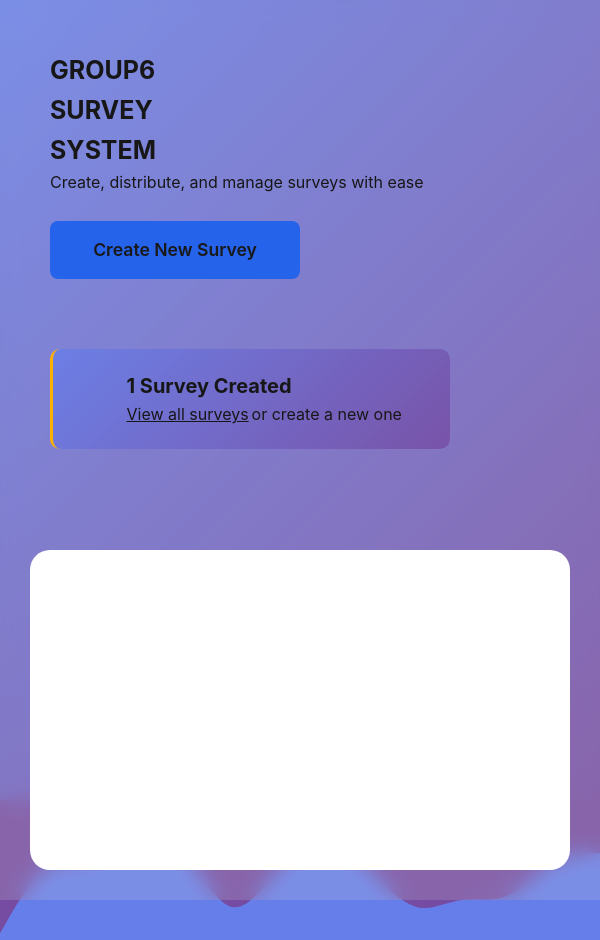
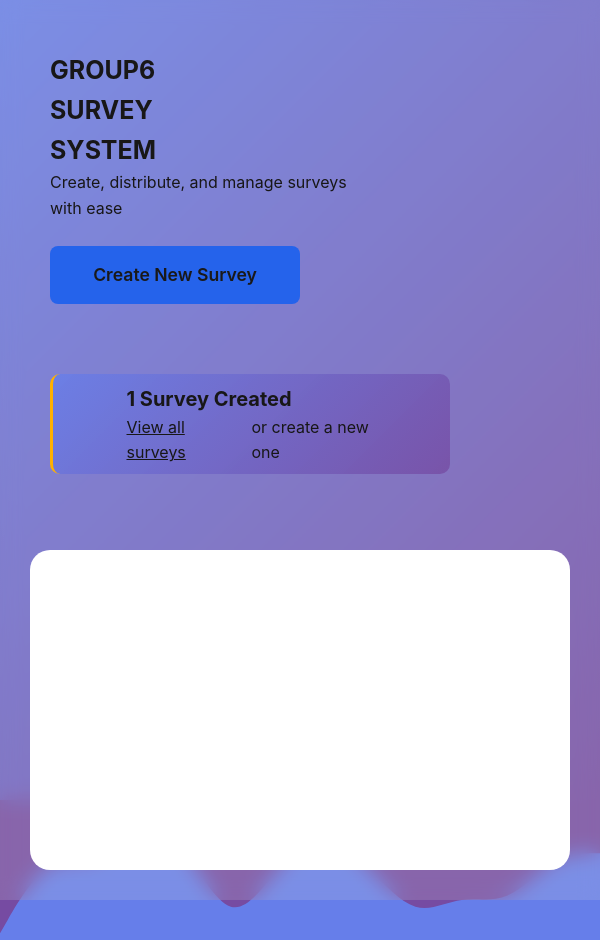
Before and after one commit to Danielambrose-web/GROUP6-Survey-Application, a Flask app: page / in a window 600 px wide. Shown: the part 50-990 px from the top of the page. Run offline with Flask 3, Linux system fonts and the light colour scheme; data comes from the database, SQL or seed files in the repository.

Commit message:
Update styles.css

```diff
--- a/static/styles.css
+++ b/static/styles.css
@@ -1039,6 +1039,7 @@
     }
     .hero-left h1 {
         font-size: 30px;
+        text-wrap: nowrap;
     }
     .survey-page-title {
         font-size: 1.8rem;
@@ -1065,7 +1066,7 @@
 
     .hero-left p {
         width: 300px;
-        text-wrap: nowrap;
+        text-wrap: wrap;
         padding: 0;
         margin: 0;
 
```
